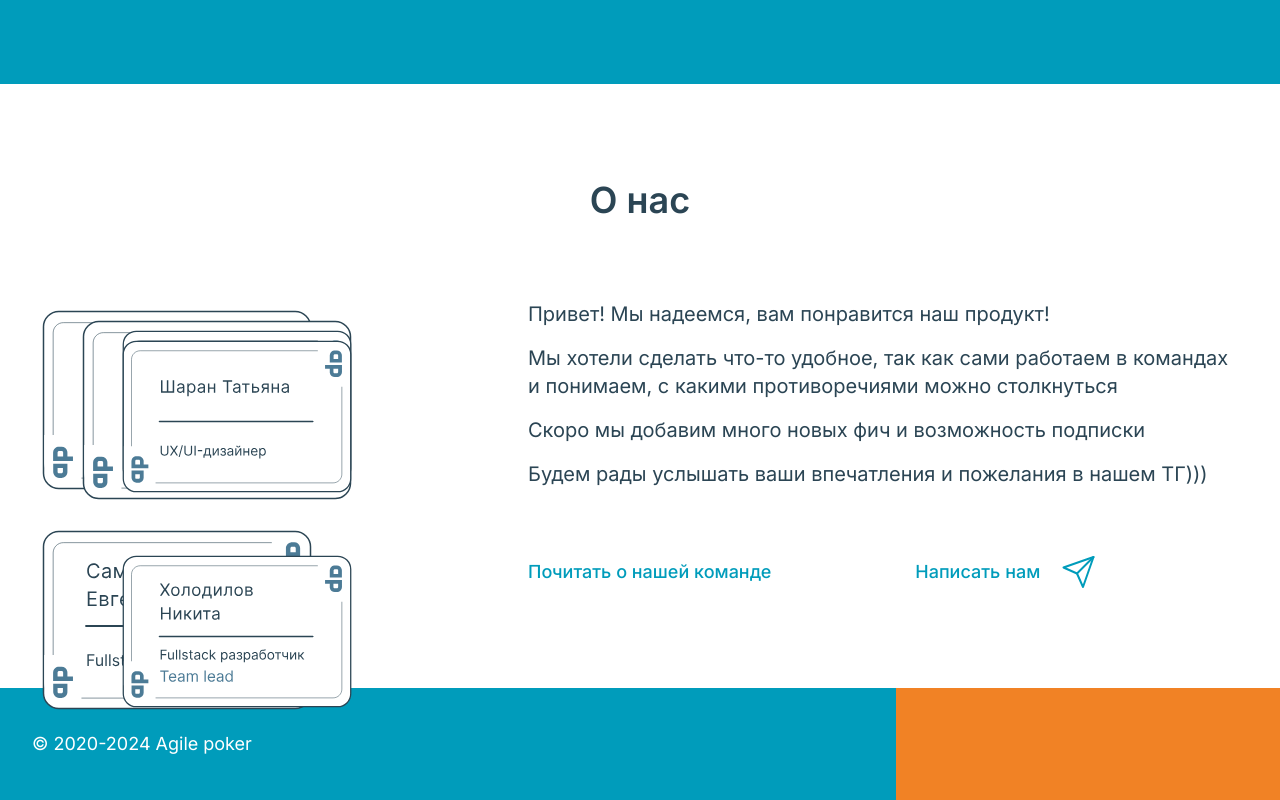
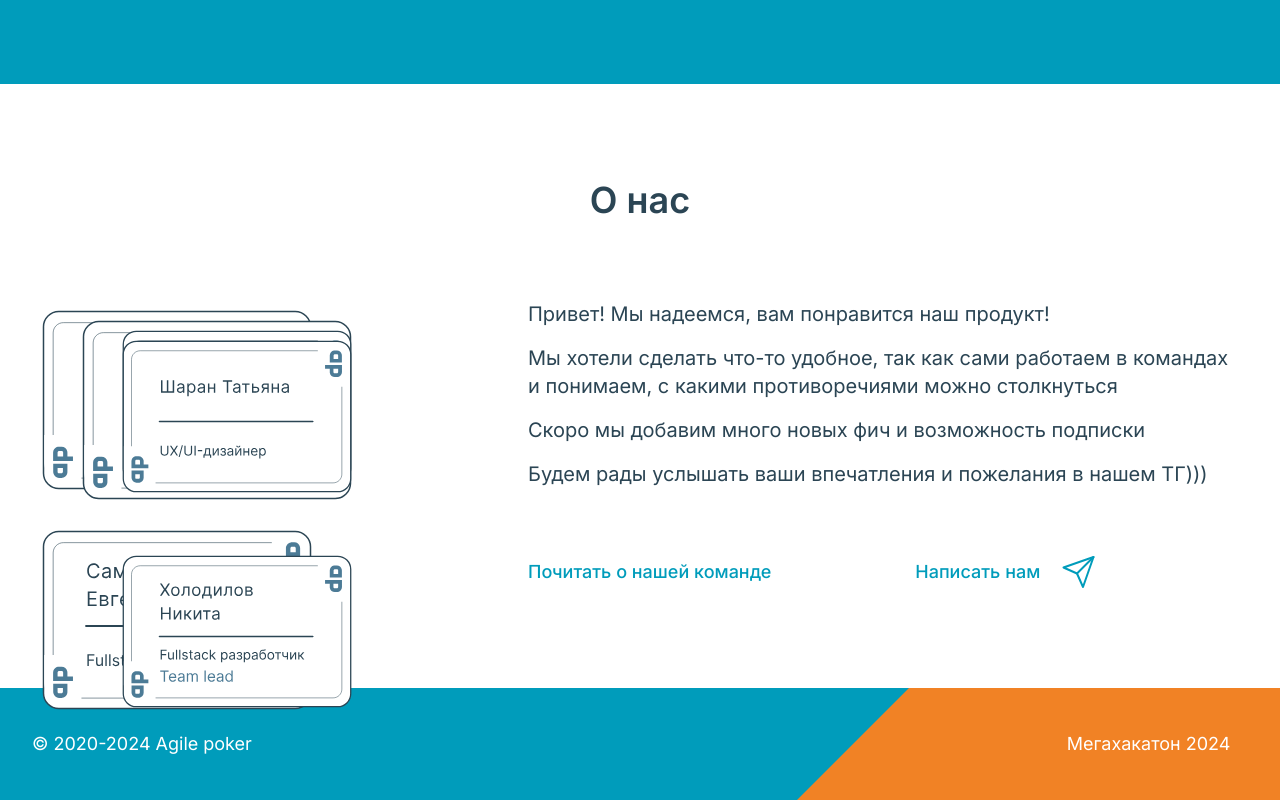
Before and after one commit to pirozheka/agile-poker, a Next.js app: page / in a window 1280 px wide. Shown: the part 1536-2336 px from the top of the page. Built offline with nearby package versions, Linux system fonts and the light colour scheme.

Commit message:
исправлен футер

```diff
--- a/src/components/Footer.jsx
+++ b/src/components/Footer.jsx
@@ -3,11 +3,13 @@
 const Footer = () => {
   return (
     <div className="bg-main relative">
-        <div className="flex justify-between container h-28 items-center text-white text-lg z-10">
+        <div className="flex justify-between container h-28 items-center text-white text-lg z-10 relative">
             <p>© 2020-2024 Agile poker</p>
-            <p>Мегахакатон 2024</p>
+            <div className="absolute w-2/12 bg-secondary h-full right-0 bottom-0 z-0 flex items-center"><p>Мегахакатон 2024</p></div>
+
         </div>
-        <div className="absolute min-w-96 bg-secondary h-full right-0 bottom-0 z-0 skew-45"></div>
+        <div className="absolute w-4/12 bg-secondary h-full right-0 bottom-0 z-0 -skew-x-45"></div>
+        <div className="absolute w-1/5 bg-secondary h-full right-0 bottom-0 z-0"></div>
     </div>
 
   );
--- a/tailwind.config.js
+++ b/tailwind.config.js
@@ -54,7 +54,7 @@ module.exports = {
         md: "calc(var(--radius) - 2px)",
         sm: "calc(var(--radius) - 4px)",
       },
-
+      skew: { '45': '45deg', },
       keyframes: {
         "accordion-down": {
           from: { height: "0" },
```
